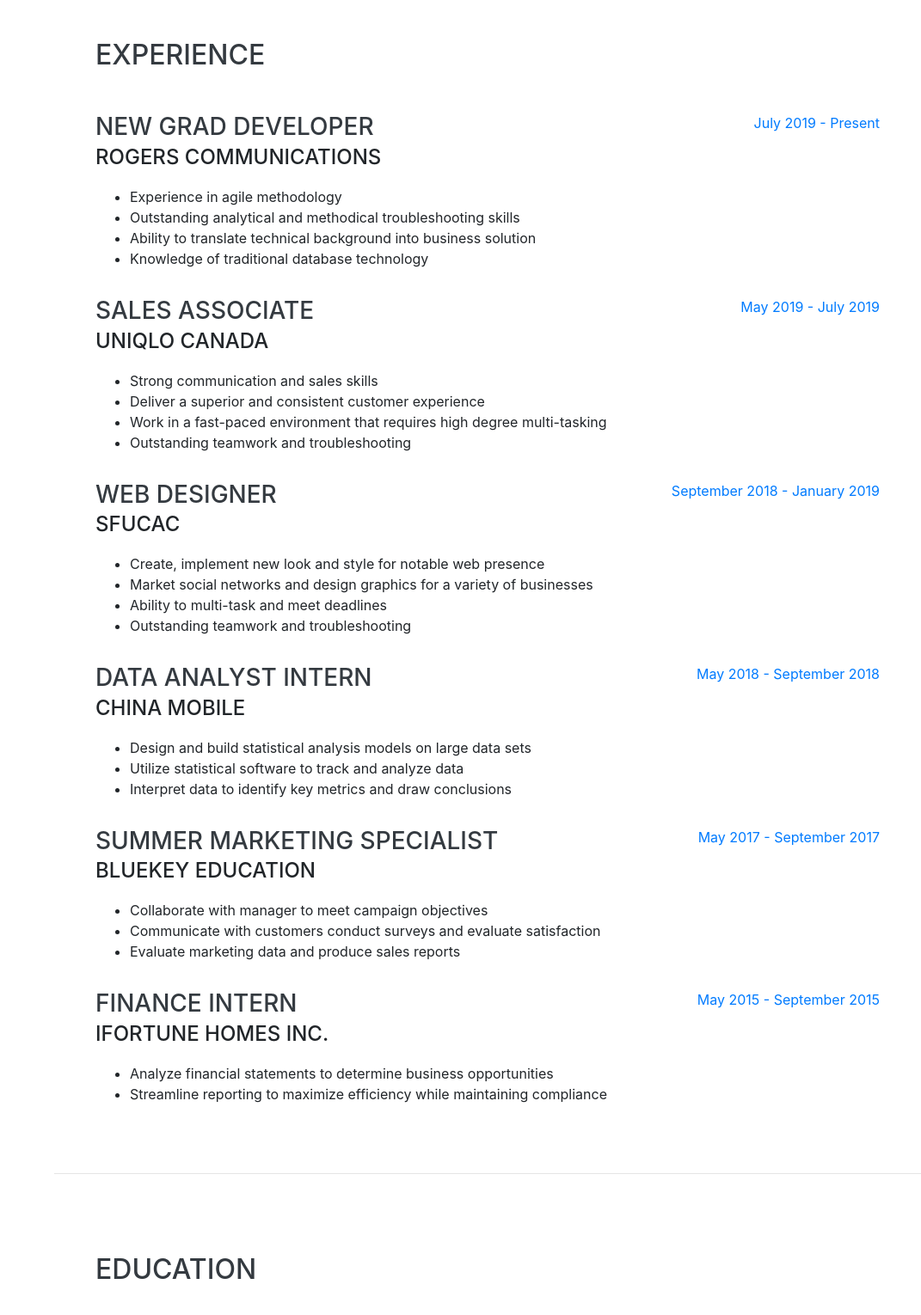
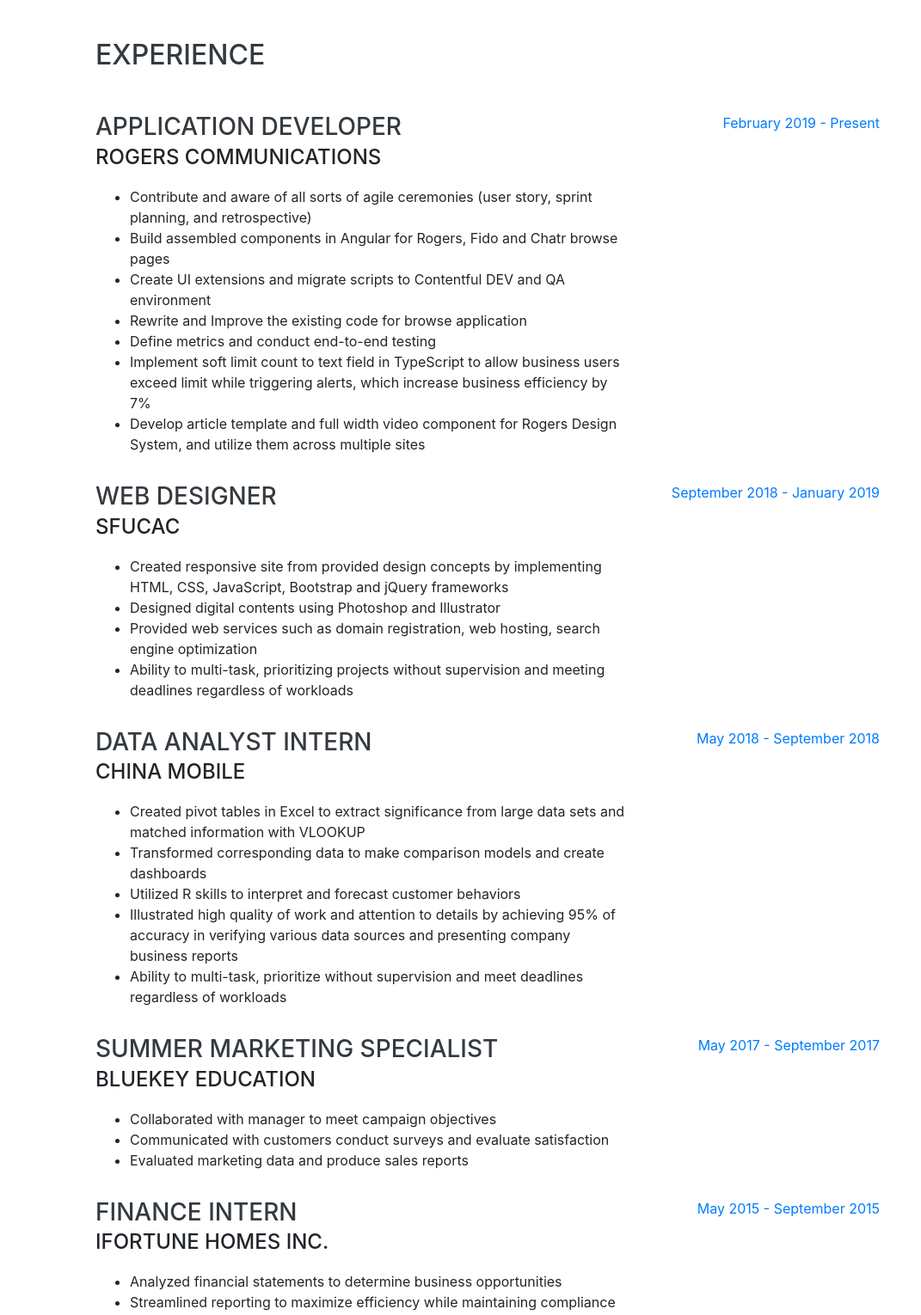
Before and after one commit to christinadeng-1015/MyResume, a website with bundled scripts: page index.html in a window 1280 px wide. Shown: the part 804-2334 px from the top of the page at 86% size, without its empty margins (209-1280 px from the left). Built offline with nearby package versions, Linux system fonts and the light colour scheme; a web font is replaced by a local one.

Commit message:
update index

```diff
--- a/index.html
+++ b/index.html
@@ -72,16 +72,16 @@
           <b>KNOWLEDGE</b>: Agile, API & Web Service, Version Control System, Data Algorithms, Database & Cache.
         </p>
         <div class="social-icons">
-          <a href="https://www.linkedin.com/in/christina-deng-6b518bab/">
+          <a href="https://www.linkedin.com/in/christina-deng-6b518bab/" target="_blank">
             <i class="fab fa-linkedin-in"></i>
           </a>
-          <a href="https://github.com/ChristinaDeng1015">
+          <a href="https://github.com/christinadeng-1015" target="_blank">
             <i class="fab fa-github"></i>
           </a>
-          <a href="https://www.instagram.com/christinadeng1015/">
+          <a href="https://www.instagram.com/christinadeng1015/" target="_blank">
             <i class="fab fa-instagram"></i>
           </a>
-          <a href="https://www.facebook.com/christina.deng.1">
+          <a href="https://www.facebook.com/christina.deng.1" target="_blank">
             <i class="fab fa-facebook-f"></i>
           </a>
         </div>
@@ -96,33 +96,22 @@
 
         <div class="resume-item d-flex flex-column flex-md-row justify-content-between mb-3">
           <div class="resume-content">
-            <h3 class="mb-0">New Grad Developer</h3>
+            <h3 class="mb-0">Application Developer</h3>
             <div class="subheading mb-3">Rogers Communications</div>
             <ul>
-              <li>Experience in agile methodology</li>
-              <li>Outstanding analytical and methodical troubleshooting skills</li>
-              <li>Ability to translate technical background into business solution</li>
-              <li>Knowledge of traditional database technology</li>
+              <li>Contribute and aware of all sorts of agile ceremonies (user story, sprint planning, and retrospective)</li>
+              <li>Build assembled components in Angular for Rogers, Fido and Chatr browse pages</li>
+              <li>Create UI extensions and migrate scripts to Contentful DEV and QA environment</li>
+              <li>Rewrite and Improve the existing code for browse application</li>
+              <li>Define metrics and conduct end-to-end testing</li>
+              <li>Implement soft limit count to text field in TypeScript to allow business users exceed limit while
+                triggering alerts, which increase business efficiency by 7%</li>
+              <li>Develop article template and full width video component for Rogers Design System, and utilize them across multiple sites</li>
+
             </ul>
           </div>
           <div class="resume-date text-md-right">
-            <span class="text-primary">July 2019 - Present</span>
-          </div>
-        </div>
-
-        <div class="resume-item d-flex flex-column flex-md-row justify-content-between mb-3">
-          <div class="resume-content">
-            <h3 class="mb-0">Sales Associate</h3>
-            <div class="subheading mb-3">UNIQLO Canada</div>
-            <ul>
-                <li>Strong communication and sales skills</li>
-                <li>Deliver a superior and consistent customer experience</li>
-                <li>Work in a fast-paced environment that requires high degree multi-tasking</li>
-                <li>Outstanding teamwork and troubleshooting</li>
-            </ul>
-          </div>
-          <div class="resume-date text-md-right">
-            <span class="text-primary">May 2019 - July 2019</span>
+            <span class="text-primary">February 2019 - Present</span>
           </div>
         </div>
 
@@ -131,10 +120,10 @@
             <h3 class="mb-0">Web Designer</h3>
             <div class="subheading mb-3">SFUCAC</div>
             <ul>
-                <li>Create, implement new look and style for notable web presence</li>
-                <li>Market social networks and design graphics for a variety of businesses</li>
-                <li>Ability to multi-task and meet deadlines</li>
-                <li>Outstanding teamwork and troubleshooting</li>
+                <li>Created responsive site from provided design concepts by implementing HTML, CSS, JavaScript, Bootstrap and jQuery frameworks</li>
+                <li>Designed digital contents using Photoshop and Illustrator</li>
+                <li>Provided web services such as domain registration, web hosting, search engine optimization</li>
+                <li>Ability to multi-task, prioritizing projects without supervision and meeting deadlines regardless of workloads</li>
             </ul>
           </div>
           <div class="resume-date text-md-right">
@@ -147,9 +136,13 @@
             <h3 class="mb-0">Data Analyst Intern</h3>
             <div class="subheading mb-3">China Mobile</div>
             <ul>
-                <li>Design and build statistical analysis models on large data sets</li>
-                <li>Utilize statistical software to track and analyze data</li>
-                <li>Interpret data to identify key metrics and draw conclusions</li>
+                <li>Created pivot tables in Excel to extract significance from large data sets and matched
+                  information with VLOOKUP</li>
+                <li>Transformed corresponding data to make comparison models and create dashboards</li>
+                <li>Utilized R skills to interpret and forecast customer behaviors</li>
+                <li>Illustrated high quality of work and attention to details by achieving 95% of accuracy in verifying
+                  various data sources and presenting company business reports</li>
+                <li>Ability to multi-task, prioritize without supervision and meet deadlines regardless of workloads</li>
             </ul>
           </div>
           <div class="resume-date text-md-right">
@@ -162,9 +155,9 @@
             <h3 class="mb-0">Summer Marketing Specialist</h3>
             <div class="subheading mb-3">Bluekey Education</div>
             <ul>
-                <li>Collaborate with manager to meet campaign objectives</li>
-                <li>Communicate with customers conduct surveys and evaluate satisfaction</li>
-                <li>Evaluate marketing data and produce sales reports</li>
+                <li>Collaborated with manager to meet campaign objectives</li>
+                <li>Communicated with customers conduct surveys and evaluate satisfaction</li>
+                <li>Evaluated marketing data and produce sales reports</li>
             </ul>
           </div>
           <div class="resume-date text-md-right">
@@ -177,8 +170,8 @@
             <h3 class="mb-0">Finance Intern</h3>
             <div class="subheading mb-3">iFortune Homes Inc.</div>
             <ul>
-                <li>Analyze financial statements to determine business opportunities</li>
-                <li>Streamline reporting to maximize efficiency while maintaining compliance</li>
+                <li>Analyzed financial statements to determine business opportunities</li>
+                <li>Streamlined reporting to maximize efficiency while maintaining compliance</li>
             </ul>
           </div>
           <div class="resume-date text-md-right">
@@ -359,20 +352,6 @@
 
     <hr class="m-0">
 
-    <section class="resume-section p-3 p-lg-5 d-flex align-items-center" id="interests">
-      <div class="w-100">
-        <h2 class="mb-5">Interests</h2>
-        <p>I am a sport enthusiast... <br>
-          I rock climb and boulder; I play badminton and soccer<br>
-          I love all the sports<br>
-          And I go to the gym, almost everyday<br><br>
-
-          I love music as well... <br>
-          I played piano and I learnt guitar by myself.<br>
-          I also enjoy dancing, kinda shy to dance, but hey I performed twice! </p>
-      </div>
-    </section>
-
     <hr class="m-0">
 
     <section class="resume-section p-3 p-lg-5 d-flex align-items-center" id="awards">
```
